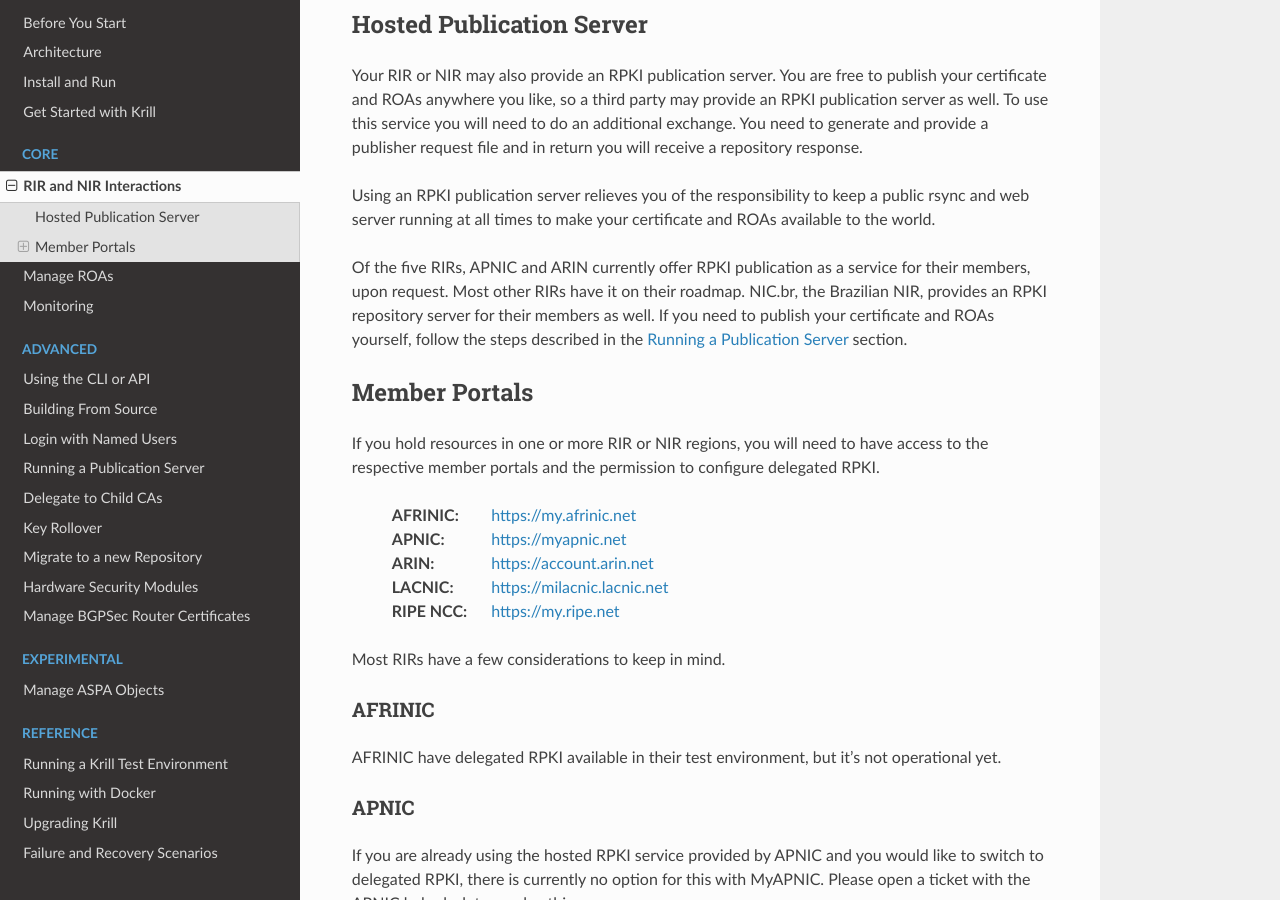
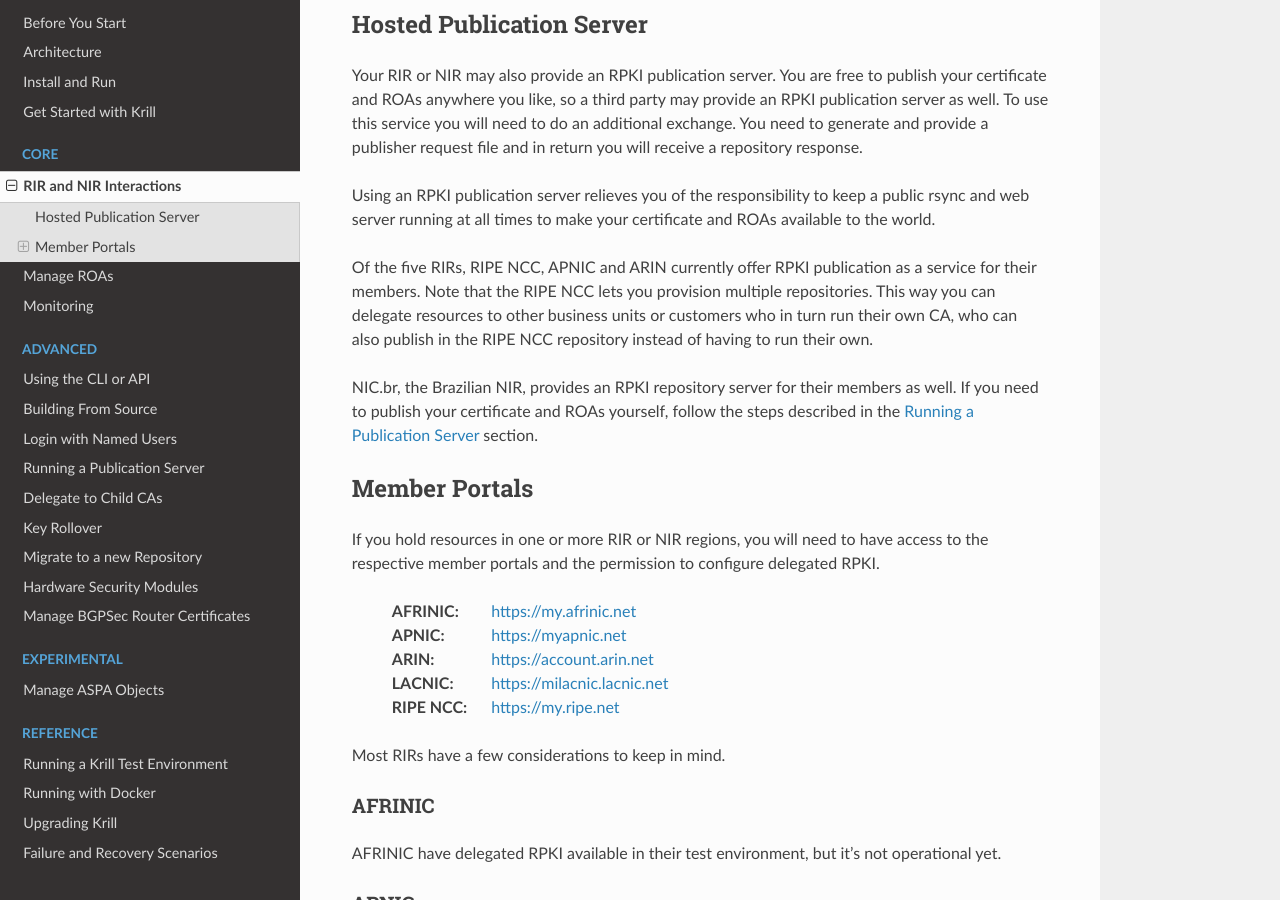
Before and after one commit to NLnetLabs/krill-manual, a Sphinx documentation site: the page built from source/parent-interactions.rst, in a window 1280 px wide and 900 px high, scrolled down 440 px. Built offline with Sphinx 7.4.7 and the Read the Docs theme 2.0.0, drawn with Linux system fonts in a browser that asks for light colours; the version number could not be read and is left out.

Commit message:
Add RIPE NCC and multiple publishers

```diff
--- a/source/parent-interactions.rst
+++ b/source/parent-interactions.rst
@@ -30,11 +30,15 @@
 a public rsync and web server running at all times to make your certificate and
 ROAs available to the world.
 
-Of the five RIRs, APNIC and ARIN currently offer RPKI publication as a service for
-their members, upon request. Most other RIRs have it on their roadmap. NIC.br,
-the Brazilian NIR, provides an RPKI repository server for their members as well.
-If you need to publish your certificate and ROAs yourself, follow the steps
-described in the :ref:`doc_krill_publication_server` section.
+Of the five RIRs, RIPE NCC, APNIC and ARIN currently offer RPKI publication as a
+service for their members. Note that the RIPE NCC lets you provision multiple
+repositories. This way you can delegate resources to other business units or
+customers who in turn run their own CA, who can also publish in the RIPE NCC
+repository instead of having to run their own.
+
+NIC.br, the Brazilian NIR, provides an RPKI repository server for their members
+as well. If you need to publish your certificate and ROAs yourself, follow the
+steps described in the :ref:`doc_krill_publication_server` section.
 
 .. _member_portals:
 
```
